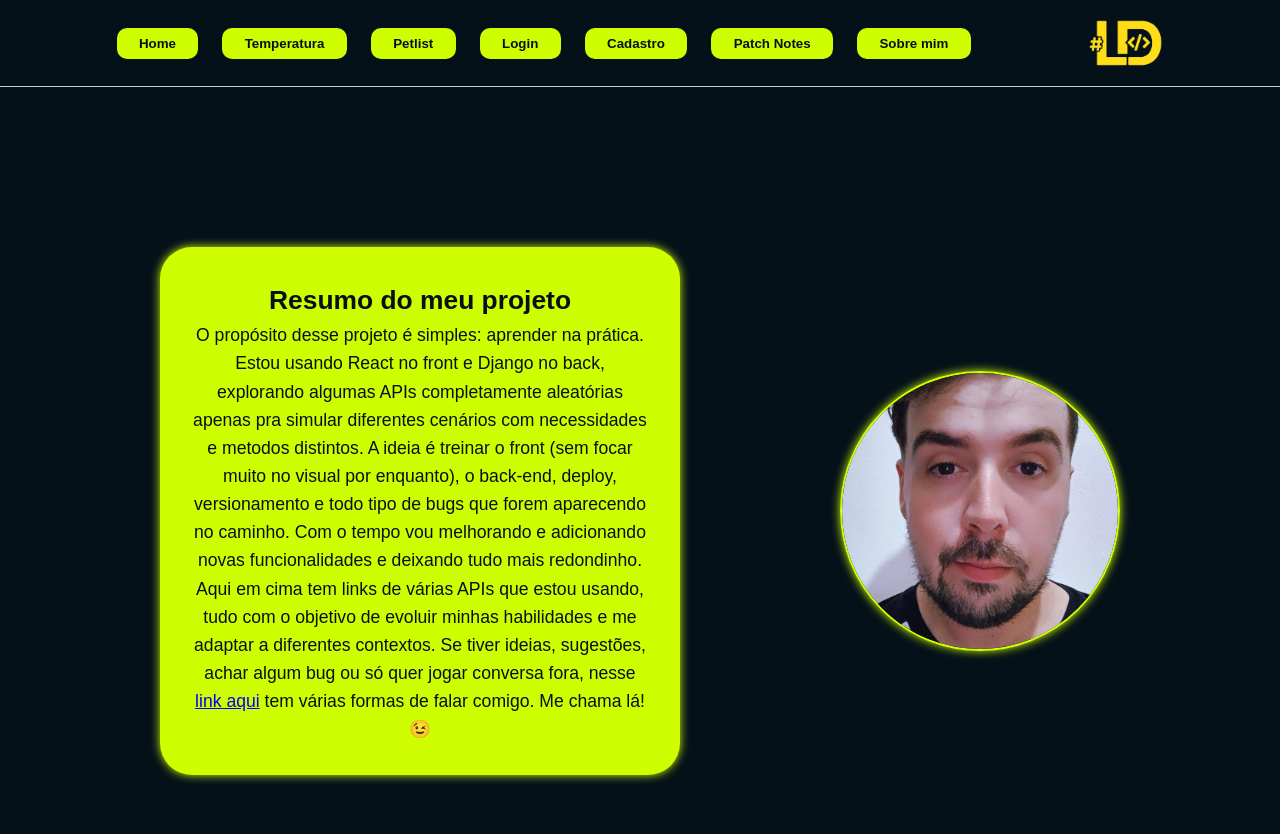
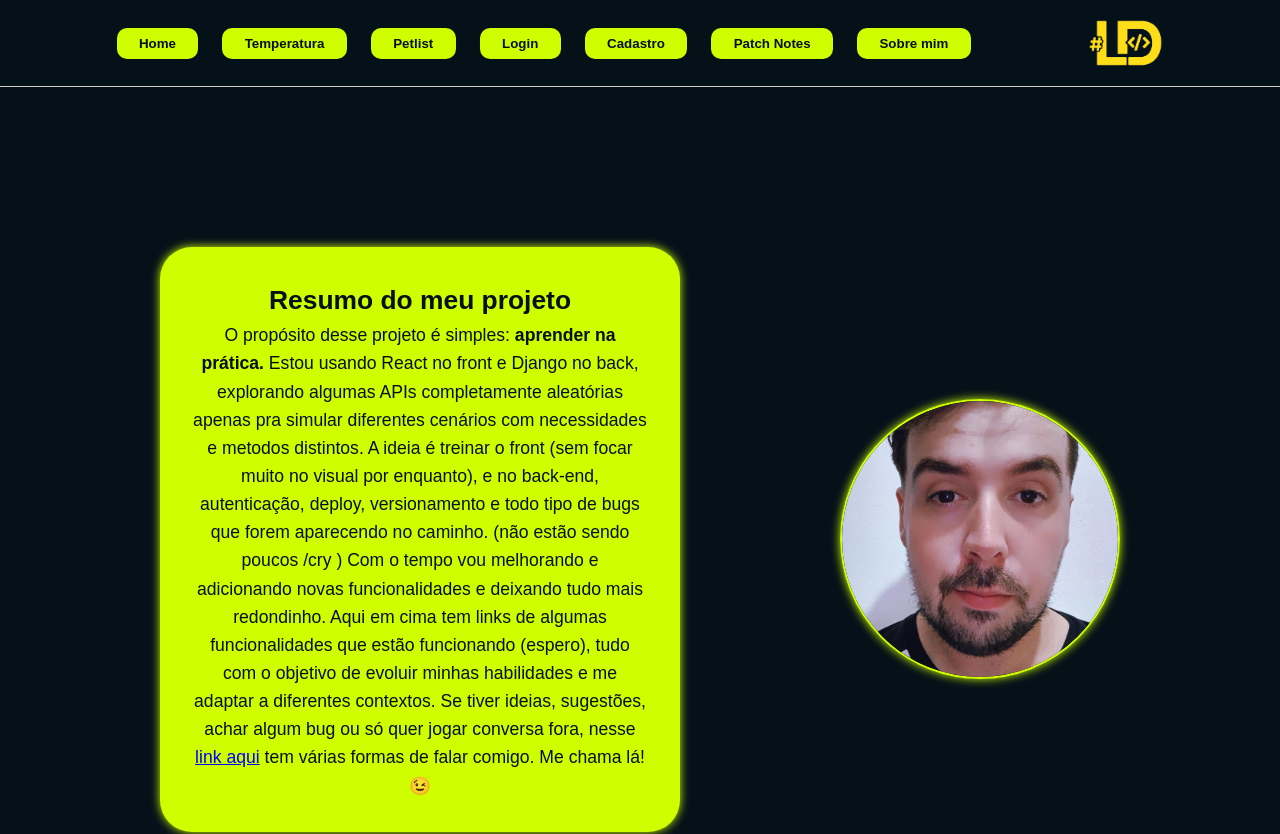
Before and after one commit to ld-oliveira/API_PLAYGROUND_FRONT, a React (Create React App) app: page / in a window 1280 px wide. Shown: the top 834 px of the page. Built offline with nearby package versions, Linux system fonts and the light colour scheme; no server answers.

Commit message:
Patch notes e Home

```diff
--- a/src/data/patchNotes.js
+++ b/src/data/patchNotes.js
@@ -1,4 +1,10 @@
 const patchNotes = [
+
+    {
+        versao: "v1.2.1",
+        data: "07-10-25",
+        conteudo: "função de adicionar pets apenas para cadastrados concluida, petlist funcionando devidamente e atualização do header para sumir/aparecer opção de usuarios autenticados e não autenticados"
+    },
 
     {
         versao: "v1.2.0",
--- a/src/pages/Home.jsx
+++ b/src/pages/Home.jsx
@@ -8,9 +8,9 @@ const Home = () => {
       <div className="descricao">
         <h1 className="titulo-home">Resumo do meu projeto</h1>
         <p className="descricao_do_projeto">
-          O propósito desse projeto é simples: aprender na prática. Estou usando React no front e Django no back, explorando algumas APIs completamente aleatórias apenas pra simular diferentes cenários com necessidades e metodos distintos.
-          A ideia é treinar o front (sem focar muito no visual por enquanto), o back-end, deploy, versionamento e todo tipo de bugs que forem aparecendo no caminho.
-          Com o tempo vou melhorando e adicionando novas funcionalidades e deixando tudo mais redondinho. Aqui em cima tem links de várias APIs que estou usando,
+          O propósito desse projeto é simples: <strong>aprender na prática.</strong> Estou usando React no front e Django no back, explorando algumas APIs completamente aleatórias apenas pra simular diferentes cenários com necessidades e metodos distintos.
+          A ideia é treinar o front (sem focar muito no visual por enquanto), e no back-end, autenticação, deploy, versionamento e todo tipo de bugs que forem aparecendo no caminho. (não estão sendo poucos /cry )
+          Com o tempo vou melhorando e adicionando novas funcionalidades e deixando tudo mais redondinho. Aqui em cima tem links de algumas funcionalidades que estão funcionando (espero),
           tudo com o objetivo de evoluir minhas habilidades e me adaptar a diferentes contextos.
           Se tiver ideias, sugestões, achar algum bug ou só quer jogar conversa fora, nesse  <Link className='link-contato' to="/contato"> link aqui</Link> tem várias formas de falar comigo. Me chama lá! 😉
         </p>
```
